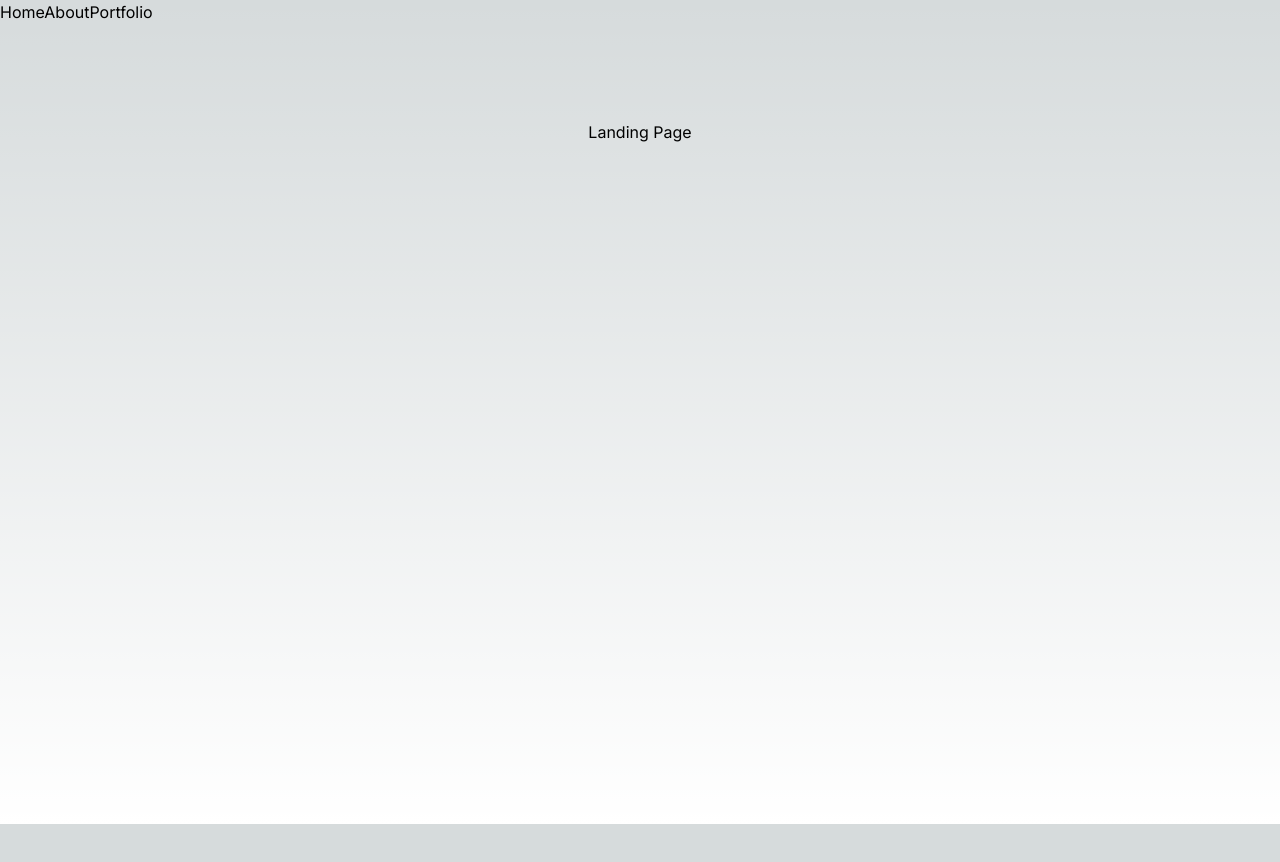
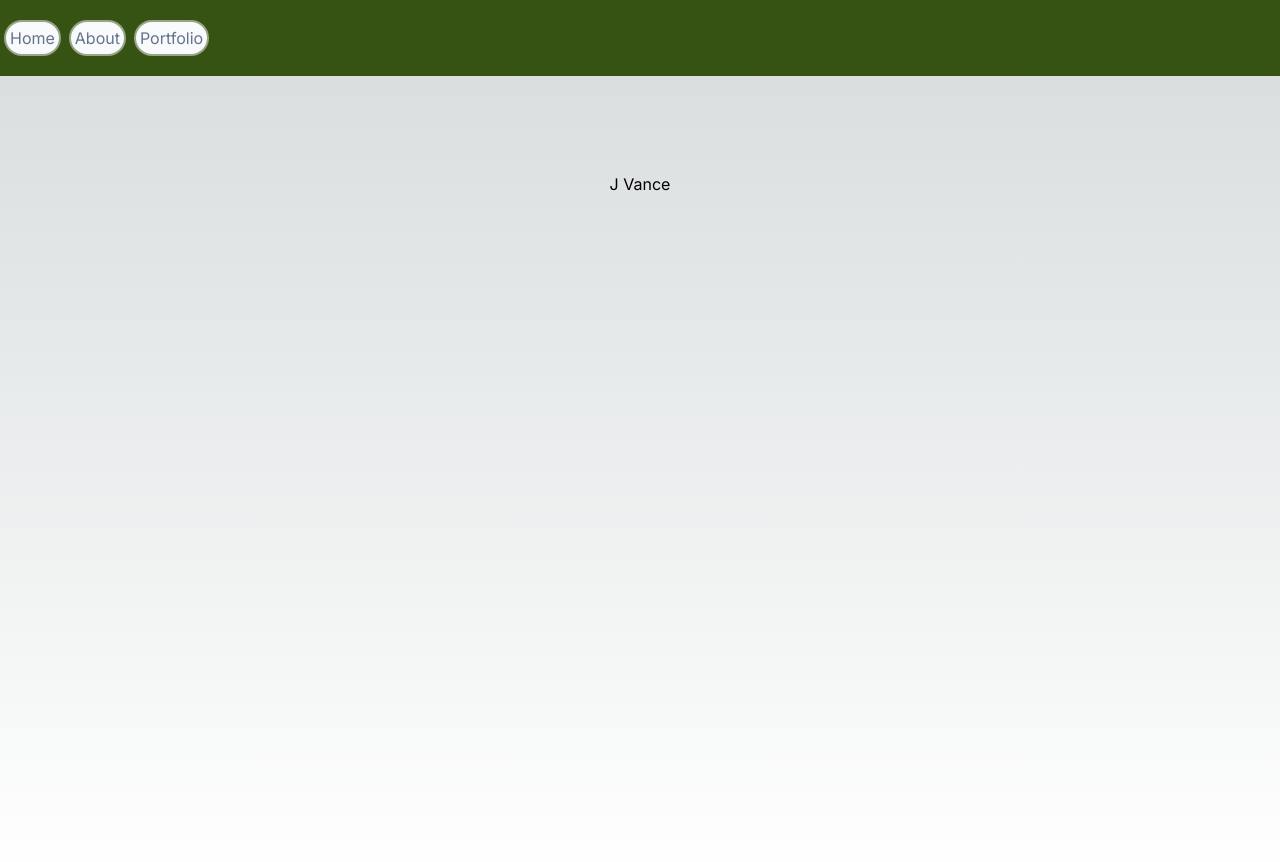
Before and after one commit to JLeeVance/vance_Portfolio, a Next.js app in the folder portfolio/: page / in a window 1280 px wide. Shown: the top 862 px of the page. Before the commit the page ends 824 px from the top, so only its background shows below. Built offline with nearby package versions, Linux system fonts and the light colour scheme.

Commit message:
initial styling of nav bar

```diff
--- a/portfolio/src/app/page.js
+++ b/portfolio/src/app/page.js
@@ -2,7 +2,7 @@
 export default function Home() {
   return (
     <main className="flex min-h-screen flex-col items-center justify-between p-24">
-      <h1>Landing Page</h1>
+      <h1>J Vance</h1>
     </main>
   );
 }
--- a/portfolio/src/app/ui/nav.js
+++ b/portfolio/src/app/ui/nav.js
@@ -12,7 +12,7 @@ export default function Nav(){
 
     let navOptions = paths.map((path) => {
         return(
-            <Link
+            <Link class='p-1 mx-1 border-2 rounded-full border-lime-900/50 bg-slate-50 text-slate-500 hover:bg-lime-900/50 hover:text-white hover:underline hover:border-lime-900'
                 key={path.name}
                 href={path.href}>
                 {path.name}
@@ -22,9 +22,9 @@ export default function Nav(){
 
 
     return(
-        <>
+        <div class='flex flex-row bg-lime-900 py-5'>
             {navOptions}
-        </>
+        </div>
 
     )
 
```
